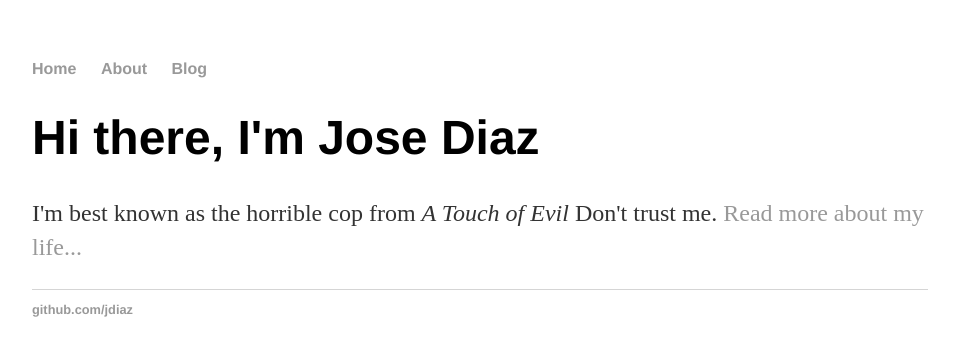
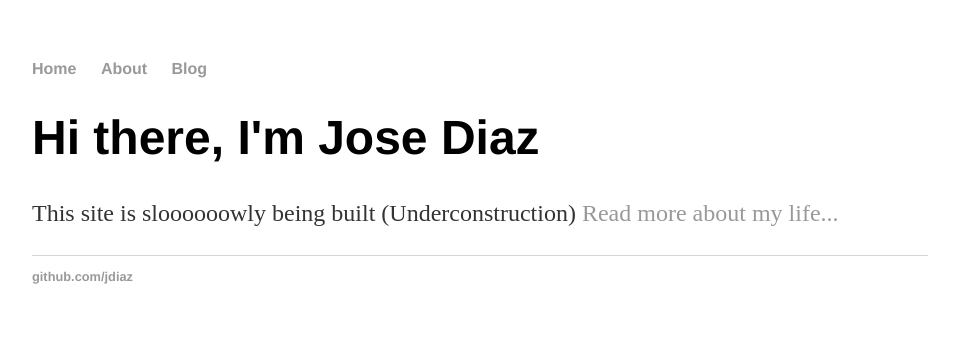
Before and after one commit to jdiaz/jdiaz.github.io, a Jekyll site: the page built from index.html, in a window 1280 px wide. Shown: the top 356 px of the page, without its empty margins (160-1119 px from the left). Built offline with Jekyll 4.4.1, drawn with Linux system fonts in a browser that asks for light colours.

Commit message:
Changing greeting page

```diff
--- a/index.html
+++ b/index.html
@@ -4,7 +4,7 @@ title: Jose R. Diaz, E Corp
 ---
 <div class="blurb">
 	<h1>Hi there, I'm Jose Diaz</h1>
-	<p>I'm best known as the horrible cop from <em>A Touch of Evil</em> Don't trust me.
+	<p>This site is sloooooowly being built (Underconstruction)
     <a href="/about">Read more about my life...</a>
   </p>
 </div><!-- /.blurb -->
```
